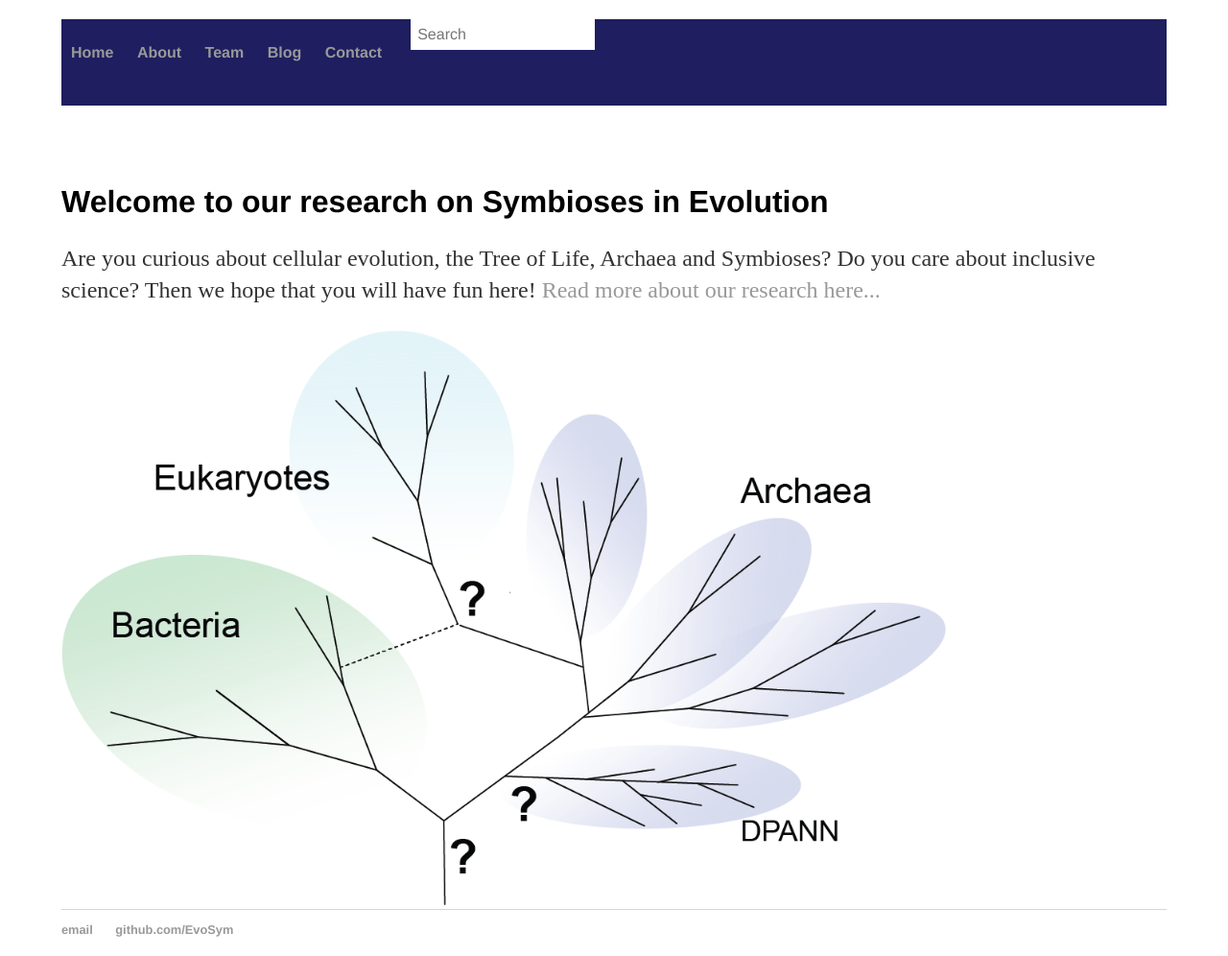
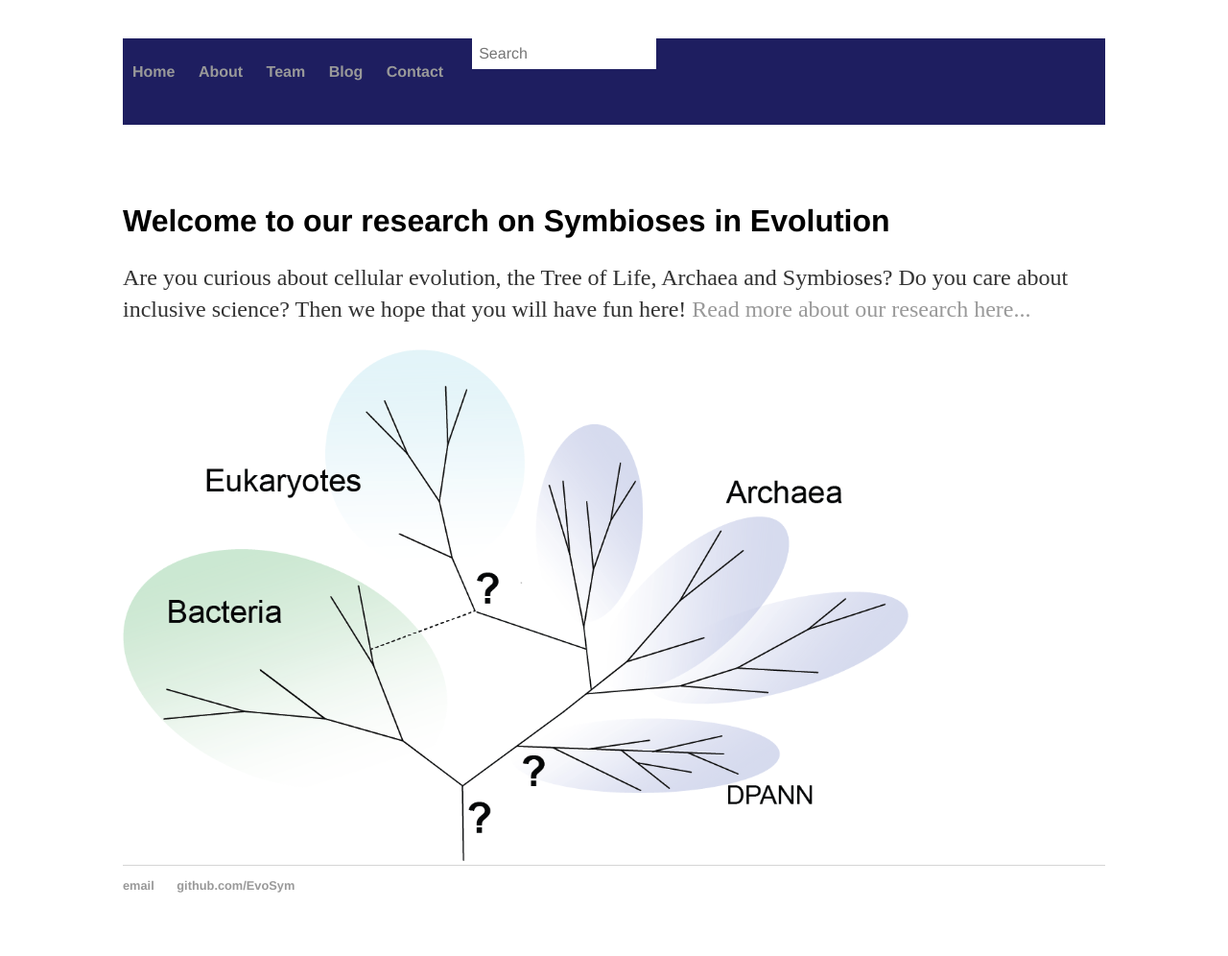
Before and after one commit to EvoSym/EvoSym.github.io, a Jekyll site: the page built from index.html, in a window 1280 px wide. Shown: the whole page at 96% size. Built offline with Jekyll 4.4.1, drawn with Linux system fonts in a browser that asks for light colours; after the commit the page ends 970 px from its top, so only the background shows below that.

Commit message:
Update main.css

```diff
--- a/css/main.css
+++ b/css/main.css
@@ -1,7 +1,7 @@
 body {
     background: white;
-    margin: 20px auto;
-    width: 90%;
+    margin: 40px auto;
+    width: 80%;
 }
 nav {
     width: 100%;
@@ -28,7 +28,6 @@ nav ul li, footer ul li {
     margin-right: 20px;
 }
 search-form {
-    vertical-align: middle;
     float: right;
     margin-right: 100px;
 }
```
